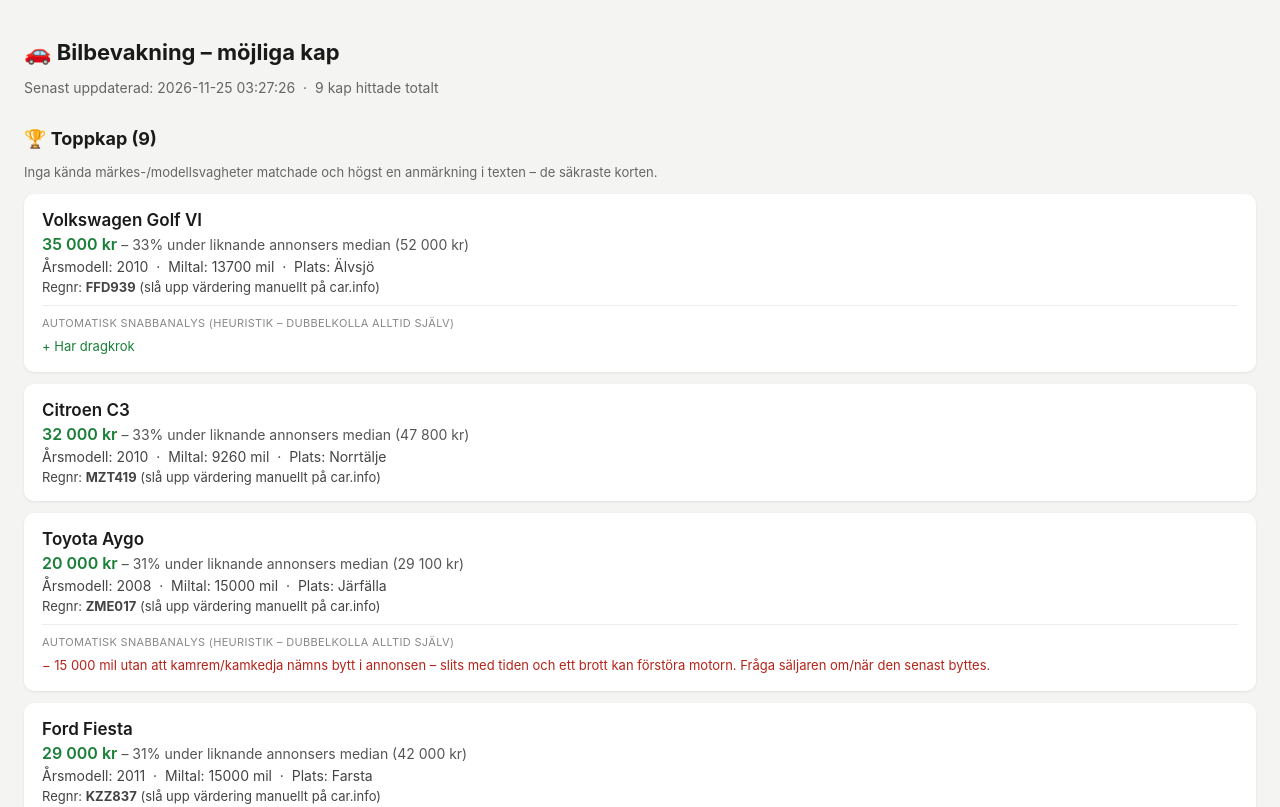
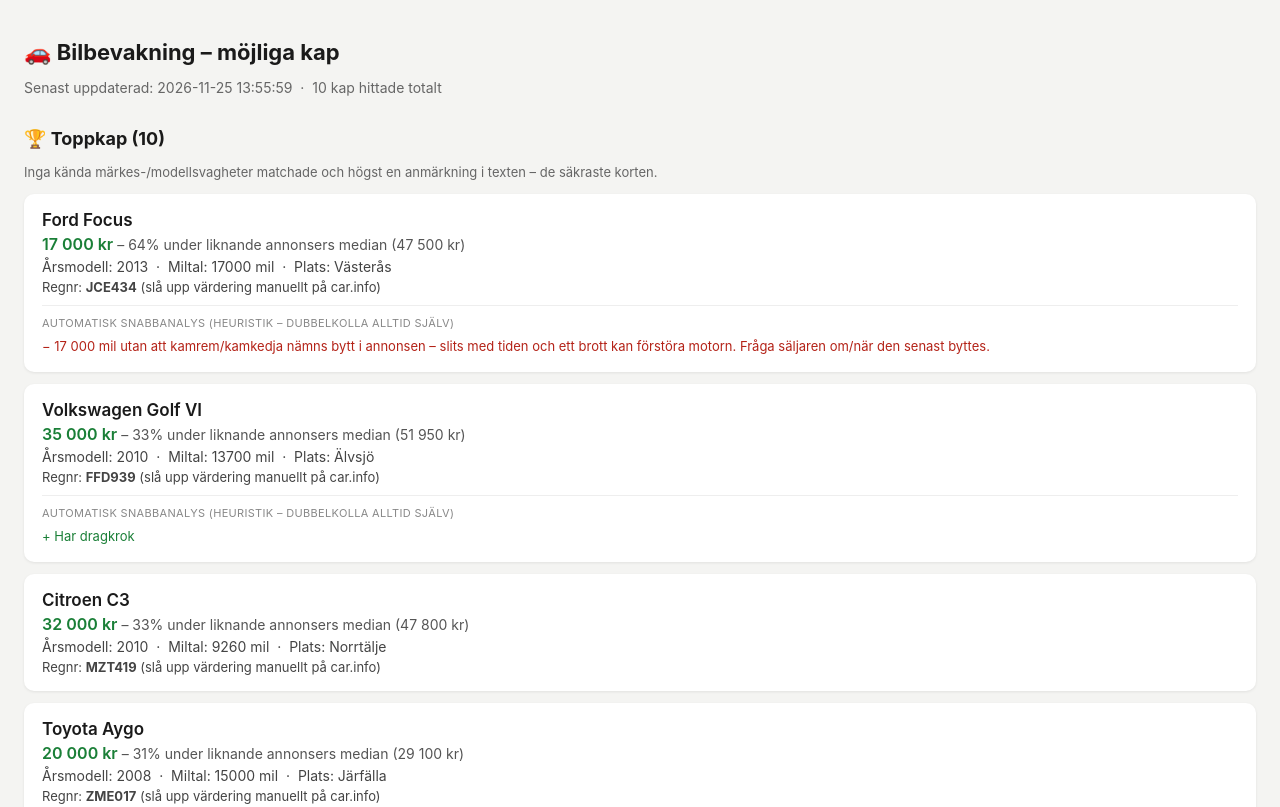
Before and after one commit to cevdetates91/bilbevakning, a plain HTML site: page docs/index.html in a window 1280 px wide. Shown: the top 807 px of the page. Drawn offline with Linux system fonts and the light colour scheme.

Commit message:
Uppdaterad bilbevakning

```diff
--- a/docs/index.html
+++ b/docs/index.html
@@ -38,13 +38,26 @@
 </head>
 <body>
   <h1>🚗 Bilbevakning – möjliga kap</h1>
-  <div class="uppdaterad">Senast uppdaterad: 2026-11-25 03:27:26 &nbsp;·&nbsp; 9 kap hittade totalt</div>
-  <h2>🏆 Toppkap (9)</h2>
+  <div class="uppdaterad">Senast uppdaterad: 2026-11-25 13:55:59 &nbsp;·&nbsp; 10 kap hittade totalt</div>
+  <h2>🏆 Toppkap (10)</h2>
   <div class="info">Inga kända märkes-/modellsvagheter matchade och högst en anmärkning i texten – de säkraste korten.</div>
 
     <div class="kort">
+      <div class="titelrad"><a href="https://www.blocket.se/mobility/item/25410319" target="_blank">Ford Focus</a></div>
+      <div class="pris">17 000 kr <span class="procent">– 64% under liknande annonsers median (47 500 kr)</span></div>
+      <div class="detaljer">Årsmodell: 2013 &nbsp;·&nbsp; Miltal: 17000 mil &nbsp;·&nbsp; Plats: Västerås</div>
+      <div class="regnr">Regnr: <b>JCE434</b> (slå upp värdering manuellt på car.info)</div>
+
+        <div class="djupanalys">
+          <div class="djupanalys-etikett">Automatisk snabbanalys (heuristik – dubbelkolla alltid själv)</div>
+
+
+          <ul class="plusminus"><li class="minus">− 17 000 mil utan att kamrem/kamkedja nämns bytt i annonsen – slits med tiden och ett brott kan förstöra motorn. Fråga säljaren om/när den senast byttes.</li></ul>
+        </div>
+    </div>
+    <div class="kort">
       <div class="titelrad"><a href="https://www.blocket.se/mobility/item/27624493" target="_blank">Volkswagen Golf VI</a></div>
-      <div class="pris">35 000 kr <span class="procent">– 33% under liknande annonsers median (52 000 kr)</span></div>
+      <div class="pris">35 000 kr <span class="procent">– 33% under liknande annonsers median (51 950 kr)</span></div>
       <div class="detaljer">Årsmodell: 2010 &nbsp;·&nbsp; Miltal: 13700 mil &nbsp;·&nbsp; Plats: Älvsjö</div>
       <div class="regnr">Regnr: <b>FFD939</b> (slå upp värdering manuellt på car.info)</div>
 
@@ -102,13 +115,6 @@
         </div>
     </div>
     <div class="kort">
-      <div class="titelrad"><a href="https://www.blocket.se/mobility/item/27791744" target="_blank">Ford Focus</a></div>
-      <div class="pris">39 000 kr <span class="procent">– 22% under liknande annonsers median (50 000 kr)</span></div>
-      <div class="detaljer">Årsmodell: 2014 &nbsp;·&nbsp; Miltal: 10080 mil &nbsp;·&nbsp; Plats: Hägersten</div>
-      <div class="regnr">Regnr: <b>DBO379</b> (slå upp värdering manuellt på car.info)</div>
-
-    </div>
-    <div class="kort">
       <div class="titelrad"><a href="https://www.blocket.se/mobility/item/28361269" target="_blank">Renault Clio</a></div>
       <div class="pris">23 500 kr <span class="procent">– 20% under liknande annonsers median (29 500 kr)</span></div>
       <div class="detaljer">Årsmodell: 2010 &nbsp;·&nbsp; Miltal: 14700 mil &nbsp;·&nbsp; Plats: Uppsala</div>
@@ -129,6 +135,13 @@
         </div>
     </div>
     <div class="kort">
+      <div class="titelrad"><a href="https://www.blocket.se/mobility/item/27791744" target="_blank">Ford Focus</a></div>
+      <div class="pris">39 000 kr <span class="procent">– 18% under liknande annonsers median (47 500 kr)</span></div>
+      <div class="detaljer">Årsmodell: 2014 &nbsp;·&nbsp; Miltal: 10080 mil &nbsp;·&nbsp; Plats: Hägersten</div>
+      <div class="regnr">Regnr: <b>DBO379</b> (slå upp värdering manuellt på car.info)</div>
+
+    </div>
+    <div class="kort">
       <div class="titelrad"><a href="https://www.blocket.se/mobility/item/26981060" target="_blank">Chevrolet Spark</a></div>
       <div class="pris">25 000 kr <span class="procent">– 17% under liknande annonsers median (30 000 kr)</span></div>
       <div class="detaljer">Årsmodell: 2010 &nbsp;·&nbsp; Miltal: 14700 mil &nbsp;·&nbsp; Plats: Västerås</div>
```
